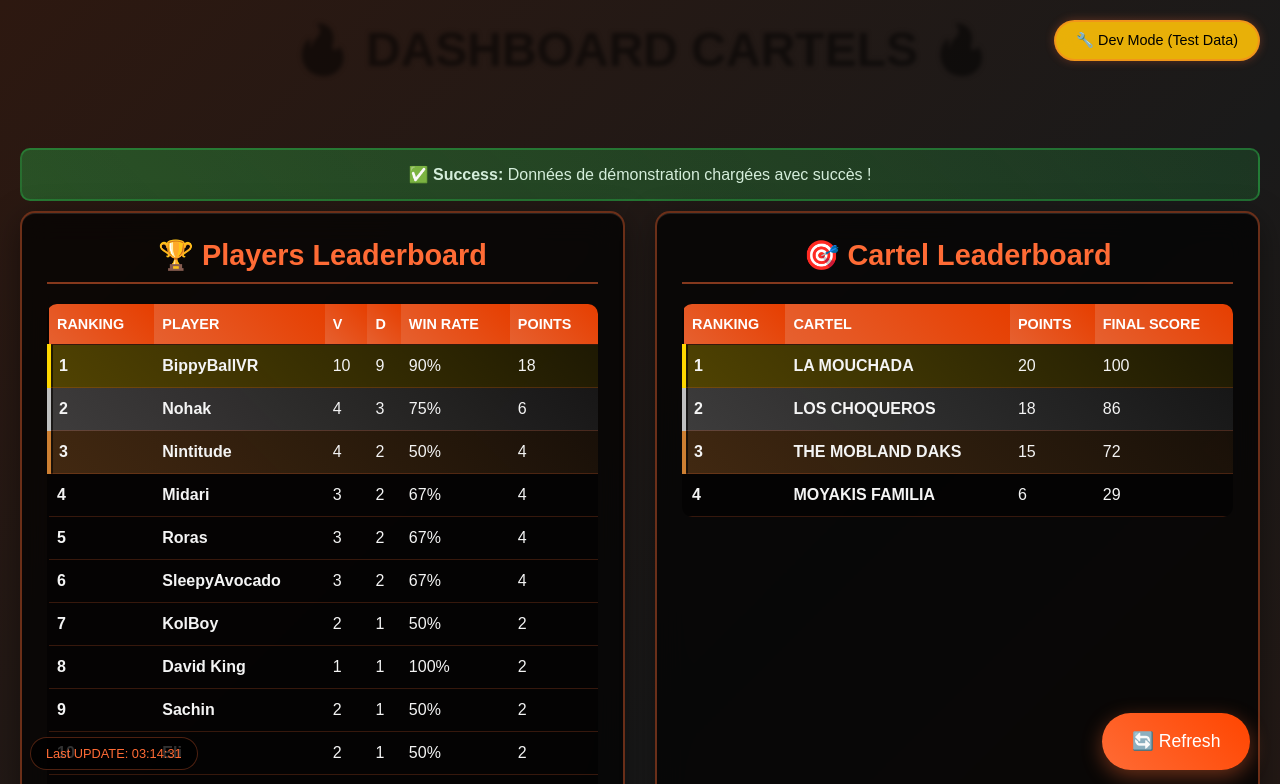
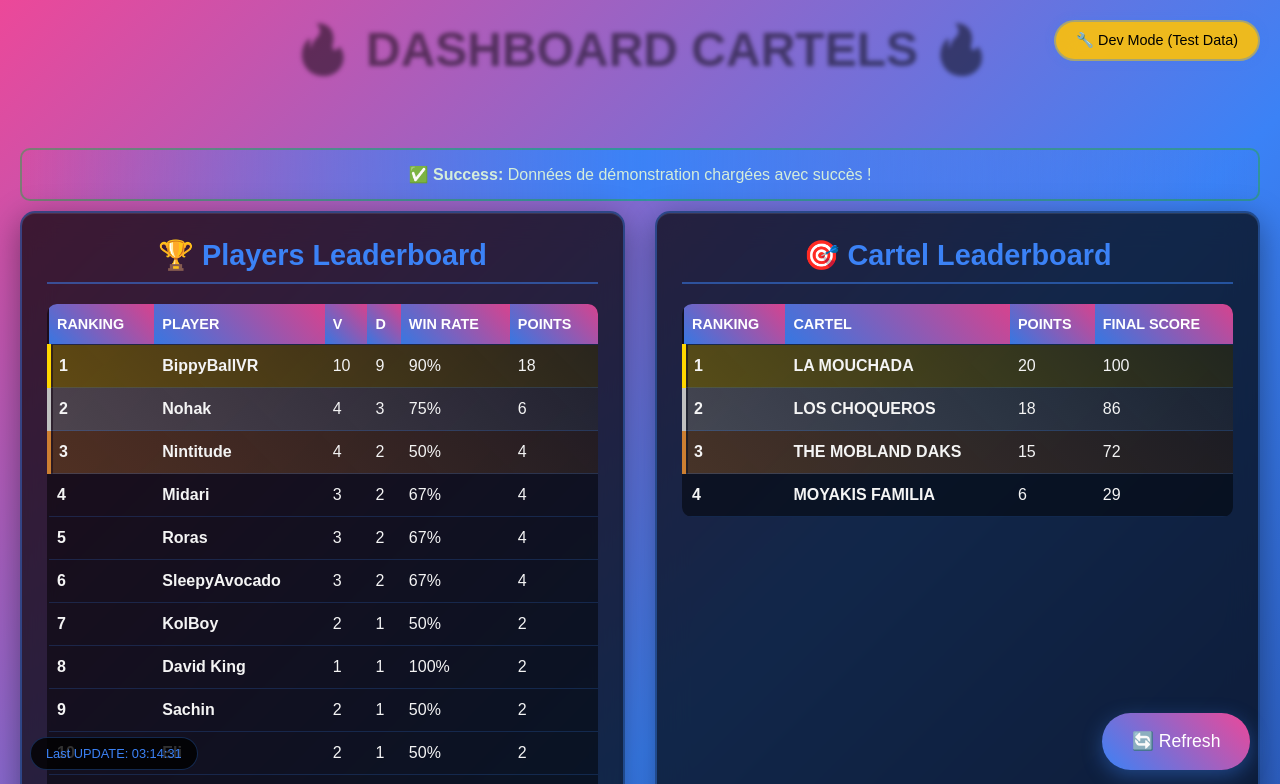
Before and after one commit to zuzusjh/Leaderboard, a plain HTML site: page index.html in a window 1280 px wide. Both pictures are taken after a click on the button "🔄 Refresh". Shown: the top 784 px of the page. Drawn offline with Linux system fonts and the light colour scheme.

Commit message:
Update index.html

```diff
--- a/index.html
+++ b/index.html
@@ -13,7 +13,7 @@
 
       body {
         font-family: "Arial", sans-serif;
-        background: linear-gradient(135deg, #1a1a1a, #2d1810, #1a1a1a);
+        background: linear-gradient(135deg, #1e3a8a, #ec4899, #3b82f6);
         color: #f4f4f4;
         min-height: 100vh;
         padding: 20px;
@@ -22,10 +22,10 @@
 
       @keyframes backgroundShift {
         0% {
-          background: linear-gradient(135deg, #1a1a1a, #2d1810, #1a1a1a);
+          background: linear-gradient(135deg, #1e3a8a, #ec4899, #3b82f6);
         }
         100% {
-          background: linear-gradient(135deg, #2d1810, #1a1a1a, #2d1810);
+          background: linear-gradient(135deg, #ec4899, #3b82f6, #1e3a8a);
         }
       }
 
@@ -37,7 +37,7 @@
       .header {
         text-align: center;
         margin-bottom: 40px;
-        background: linear-gradient(45deg, #ff6b35, #ff4500, #ff6b35);
+        background: linear-gradient(45deg, #3b82f6, #ec4899, #8b5cf6)
         -webkit-background-clip: text;
         -webkit-text-fill-color: transparent;
         background-clip: text;
@@ -59,6 +59,12 @@
         margin-bottom: 10px;
         text-shadow: 2px 2px 4px rgba(0, 0, 0, 0.5);
         animation: pulse 2s ease-in-out infinite alternate;
+        /* Correction pour les émojis */
+        background: none !important;
+        -webkit-background-clip: unset !important;
+        -webkit-text-fill-color: unset !important;
+        background-clip: unset !important;
+        color: #3b82f6;
       }
 
       @keyframes pulse {
@@ -87,7 +93,7 @@
         background: rgba(0, 0, 0, 0.7);
         border-radius: 15px;
         padding: 25px;
-        border: 2px solid rgba(255, 107, 53, 0.4);
+        border: 2px solid rgba(59, 130, 246, 0.4);
         backdrop-filter: blur(15px);
         box-shadow: 0 8px 32px rgba(0, 0, 0, 0.4),
           inset 0 1px 0 rgba(255, 255, 255, 0.1);
@@ -118,17 +124,17 @@
 
       .section:hover {
         transform: translateY(-5px);
-        border-color: rgba(255, 107, 53, 0.6);
+        border-color: rgba(59, 130, 246, 0.6);
         box-shadow: 0 12px 40px rgba(0, 0, 0, 0.5),
           0 0 20px rgba(255, 107, 53, 0.3);
       }
 
       .section h2 {
-        color: #ff6b35;
+        color: #3b82f6;
         margin-bottom: 20px;
         font-size: 1.8rem;
         text-align: center;
-        border-bottom: 2px solid rgba(255, 107, 53, 0.5);
+        border-bottom: 2px solid rgba(59, 130, 246, 0.5);
         padding-bottom: 10px;
         position: relative;
         z-index: 1;
@@ -153,15 +159,15 @@
       td {
         padding: 12px 8px;
         text-align: left;
-        border-bottom: 1px solid rgba(255, 107, 53, 0.2);
+        border-bottom: 1px solid rgba(59, 130, 246, 0.2);
         transition: all 0.3s ease;
       }
 
       th {
         background: linear-gradient(
           45deg,
-          rgba(255, 107, 53, 0.9),
-          rgba(255, 69, 0, 0.9)
+          rgba(59, 130, 246, 0.9),
+          rgba(236, 72, 153, 0.9)
         );
         color: white;
         font-weight: bold;
@@ -173,7 +179,7 @@
       }
 
       tr:hover {
-        background: rgba(255, 107, 53, 0.15);
+        background: rgba(59, 130, 246, 0.15);
         transform: scale(1.01);
       }
 
@@ -206,7 +212,7 @@
         text-align: center;
         padding: 50px;
         font-size: 1.2rem;
-        color: #ff6b35;
+        color: #3b82f6;
         position: relative;
       }
 
@@ -215,7 +221,7 @@
         display: inline-block;
         width: 30px;
         height: 30px;
-        border: 4px solid rgba(255, 107, 53, 0.3);
+        border: 4px solid rgba(59, 130, 246, 0.3);
         border-radius: 50%;
         border-top-color: #ff6b35;
         animation: spin 1s linear infinite;
@@ -233,11 +239,11 @@
         top: 20px;
         right: 20px;
         background: rgba(0, 0, 0, 0.9);
-        color: #ff6b35;
+        color: #3b82f6;
         padding: 10px 20px;
         border-radius: 25px;
         font-size: 0.9rem;
-        border: 2px solid rgba(255, 107, 53, 0.4);
+        border: 2px solid rgba(59, 130, 246, 0.4);
         backdrop-filter: blur(10px);
         z-index: 1000;
         animation: glow 2s ease-in-out infinite alternate;
@@ -245,10 +251,10 @@
 
       @keyframes glow {
         0% {
-          box-shadow: 0 0 10px rgba(255, 107, 53, 0.3);
+          box-shadow: 0 0 10px rgba(59, 130, 246, 0.3);
         }
         100% {
-          box-shadow: 0 0 20px rgba(255, 107, 53, 0.6);
+          box-shadow: 0 0 20px rgba(59, 130, 246, 0.6);
         }
       }
 
@@ -284,22 +290,22 @@
         position: fixed;
         bottom: 30px;
         right: 30px;
-        background: linear-gradient(45deg, #ff6b35, #ff4500);
+        background: linear-gradient(45deg, #3b82f6, #ec4899);
         color: white;
         border: none;
         border-radius: 50px;
         padding: 18px 30px;
         font-size: 1.1rem;
         cursor: pointer;
-        box-shadow: 0 6px 20px rgba(255, 107, 53, 0.4);
+        box-shadow: 0 6px 20px rgba(59, 130, 246, 0.4);
         transition: all 0.3s ease;
         z-index: 1000;
       }
 
       .refresh-btn:hover {
         transform: translateY(-3px) scale(1.05);
-        box-shadow: 0 8px 25px rgba(255, 107, 53, 0.7);
-        background: linear-gradient(45deg, #ff4500, #ff6b35);
+        box-shadow: 0 8px 25px rgba(59, 130, 246, 0.7);
+        background: linear-gradient(45deg, #ec4899, #3b82f6);
       }
 
       .refresh-btn:active {
@@ -320,7 +326,7 @@
         background: rgba(0, 0, 0, 0.5);
         border-radius: 12px;
         padding: 20px;
-        border-left: 4px solid #ff6b35;
+        border-left: 4px solid #3b82f6;
         transition: all 0.3s ease;
         position: relative;
         overflow: hidden;
@@ -348,23 +354,19 @@
 
       .match-card:hover {
         transform: translateY(-3px);
-        box-shadow: 0 8px 25px rgba(255, 107, 53, 0.3);
-        border-left-color: #ff4500;
+        box-shadow: 0 8px 25px rgba(59, 130, 246, 0.3);
+        border-left-color: #ec4899;
       }
 
       .match-date {
-        color: #ff6b35;
+        color: #3b82f6;
         font-weight: bold;
         margin-bottom: 8px;
         font-size: 1.1rem;
       }
 
       .success-message {
-        background: linear-gradient(
-          45deg,
-          rgba(40, 167, 69, 0.4),
-          rgba(40, 167, 69, 0.2)
-        );
+        background: linear-gradient(90deg, transparent, #3b82f6, transparent);
         color: #d4edda;
         padding: 15px;
         border-radius: 10px;
@@ -390,11 +392,11 @@
         bottom: 30px;
         left: 30px;
         background: rgba(0, 0, 0, 0.8);
-        color: #ff6b35;
+        color: #3b82f6;
         padding: 8px 15px;
         border-radius: 20px;
         font-size: 0.8rem;
-        border: 1px solid rgba(255, 107, 53, 0.3);
+        border: 1px solid rgba(59, 130, 246, 0.3);
         z-index: 1000;
       }
 
```
